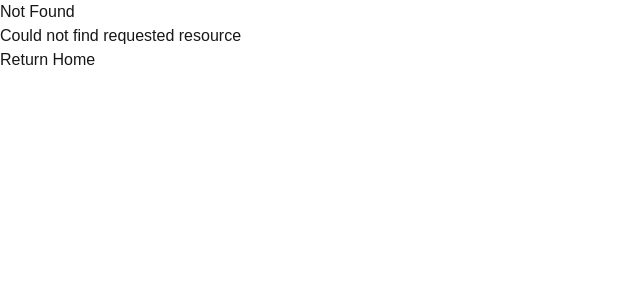
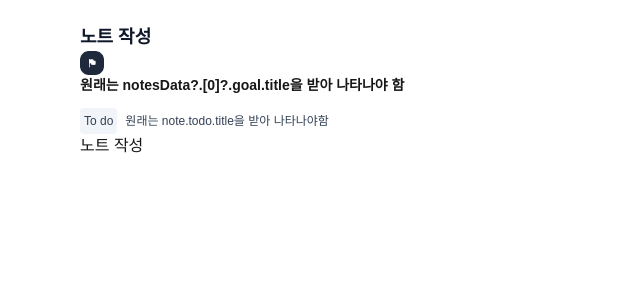
Before and after one commit to slid-to-do/slid-to-do-fe, a Next.js app: page /notes/write in a window 1280 px wide. Before the commit this address had no page. Shown: the top 300 px of the page, without its empty margins (0-640 px from the left). Built offline with nearby package versions, Linux system fonts and the light colour scheme; no server answers.

Commit message:
[Feature] 노트 작성/수정 폴더 및 페이지 생성 (#67)

```diff
--- /dev/null
+++ b/src/app/notes/write/page.tsx
@@ -0,0 +1,28 @@
+import Image from 'next/image'
+
+import NoteEditCompo from '@/components/notes/edit'
+import NoteWriteCompo from '@/components/notes/write'
+
+const NoteWritePage = async ({searchParams}: {searchParams: Promise<{noteId?: string}>}) => {
+    const {noteId} = await searchParams
+    const isEdit = typeof noteId === 'string'
+
+    return (
+        <div className="flex flex-col max-w-[792px] min-h-screen pt-6 pr-6 pb-6 pl-20">
+            <h1 className="text-subTitle text-custom_slate-900">{isEdit ? '노트 수정' : '노트 작성'}</h1>
+            <div>
+                <Image src="/goals/flag-goal.png" alt="목표깃발" width={24} height={24} />
+              <h2 className="text-subTitle-sm">원래는 notesData?.[0]?.goal.title을 받아 나타나야 함</h2>
+            </div>
+            <div className="pt-3 flex items-center gap-2">
+                <div className="p-1 bg-custom_slate-100 text-custom_slate-700 text-subBody font-medium rounded-sm">
+                    <p>To do</p>
+                </div>
+               <p className=" text-custom_slate-700 text-subBody font-normal"> 원래는 note.todo.title을 받아 나타나야함</p>
+            </div>
+            {isEdit ? <NoteEditCompo noteId={noteId!} /> : <NoteWriteCompo />}
+        </div>
+    )
+}
+
+export default NoteWritePage
--- /dev/null
+++ b/src/components/notes/edit.tsx
@@ -0,0 +1,35 @@
+'use client'
+
+import React, {useEffect, useState} from 'react'
+
+import {get} from '@/lib/api'
+
+import type {NoteItemResponse} from '@/types/notes'
+
+
+const NoteEditCompo = ({noteId}: {noteId: string}) => {
+    const [note, setNote] = useState<NoteItemResponse | undefined>(undefined)
+    const fetchNoteDetailData = async () => {
+        const url = `notes/${noteId}`
+        const response = await get<NoteItemResponse>({
+            endpoint: url,
+            options: {headers: {Authorization: `Bearer ${localStorage.getItem('token')}`}},
+        })
+        const noteDetailData = response.data
+        setNote(noteDetailData)
+    }
+
+    useEffect(() => {
+        fetchNoteDetailData()
+    }, [])
+
+    return (
+        <div className="">
+            <div>{note?.todo.title}</div>
+            <div>{note?.title}</div>
+            <div>{note?.content}</div>
+        </div>
+    )
+}
+
+export default NoteEditCompo
--- /dev/null
+++ b/src/components/notes/write.tsx
@@ -0,0 +1,11 @@
+'use client'
+
+
+const NoteWriteCompo = () => {
+
+
+
+    return <div>노트 작성</div>
+}
+
+export default NoteWriteCompo
```
Also changed, not shown: src/app/notes/write/README.md (deleted).
